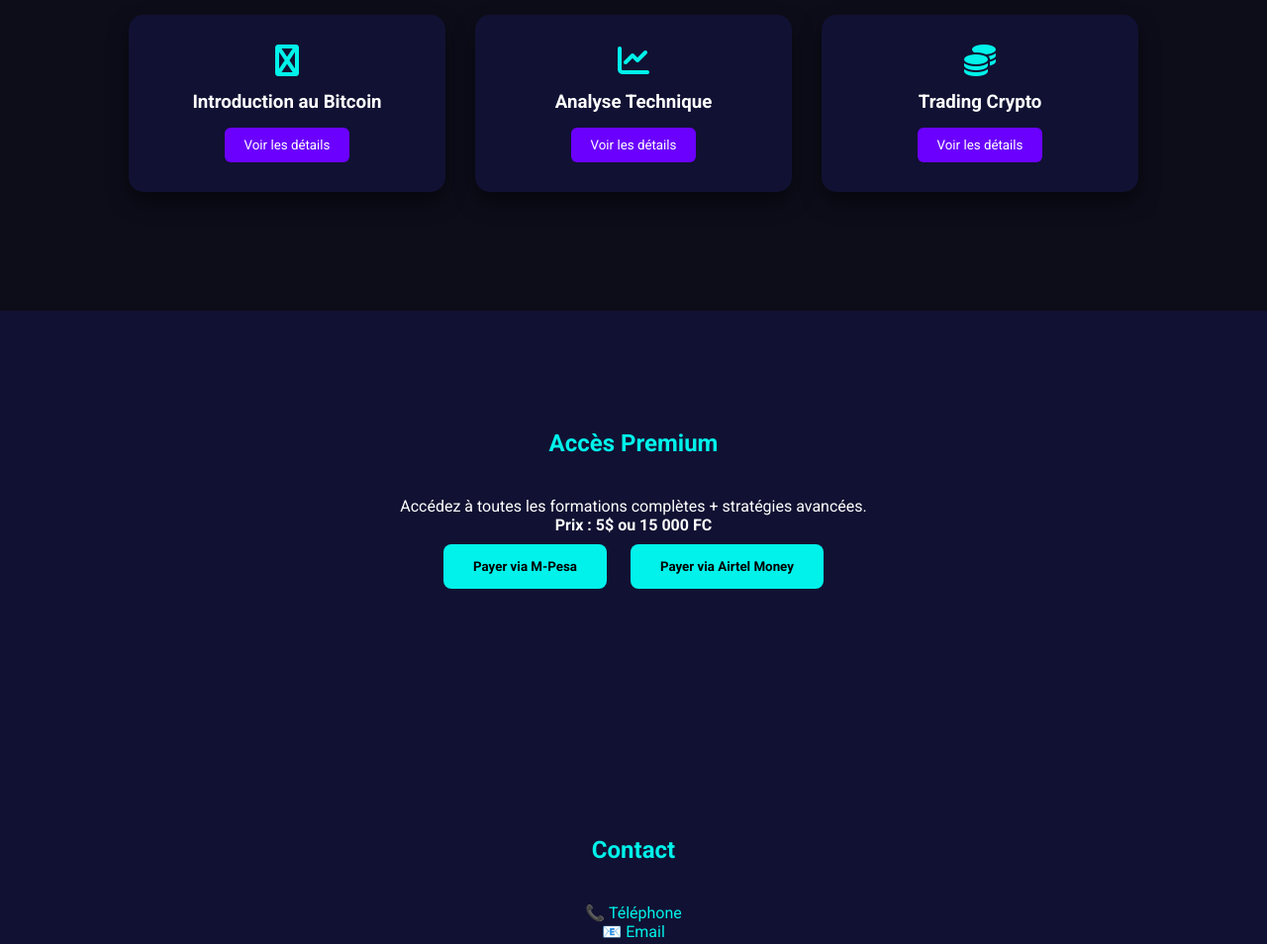
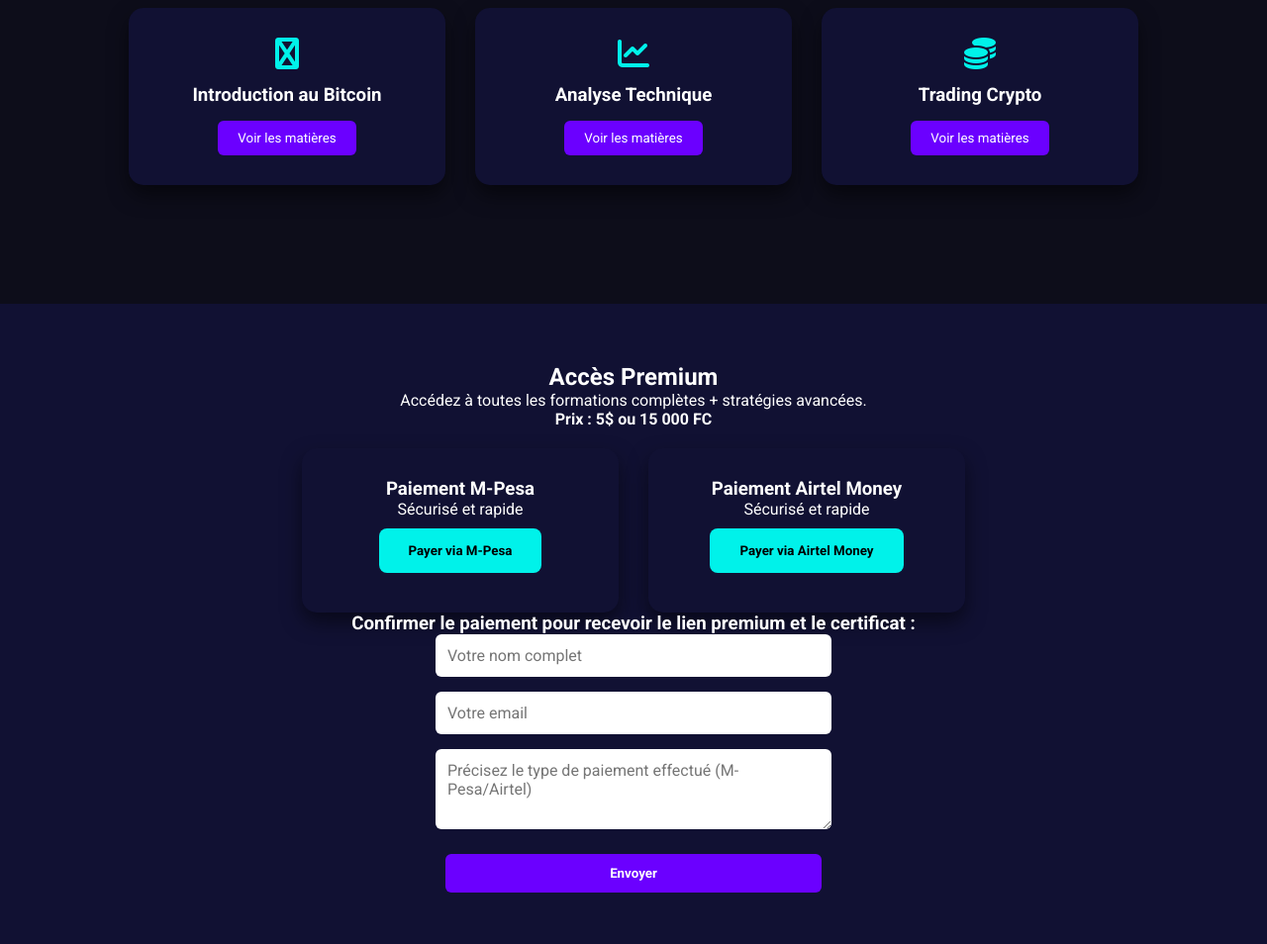
Before and after one commit to stevenwelle777-rgb/cryptovision-RDCo, a plain HTML site: page index.html in a window 1280 px wide. Shown: the part 500-1454 px from the top of the page at 99% size. Drawn offline with Linux system fonts and the light colour scheme.

```diff
--- a/index.html
+++ b/index.html
@@ -11,7 +11,6 @@
 *{margin:0;padding:0;box-sizing:border-box;font-family:'Roboto',sans-serif;}
 body{background:#0d0d1a;color:#fff;scroll-behavior:smooth;}
 a{text-decoration:none;color:inherit;}
-
 header{background:rgba(10,10,30,0.95);padding:15px 0;position:fixed;width:100%;top:0;z-index:100;}
 .container{width:90%;max-width:1200px;margin:auto;display:flex;justify-content:space-between;align-items:center;}
 header h1{color:#00f2ea;}
@@ -19,20 +18,27 @@
 nav ul li a:hover{color:#00f2ea;}
 
 section{padding:120px 20px;text-align:center;}
-.hero{background:linear-gradient(135deg,#00f2ea,#6b00ff);}
-h2{margin-bottom:40px;color:#00f2ea;}
+.hero{background:linear-gradient(135deg,#00f2ea,#6b00ff);position:relative;overflow:hidden;}
+.hero h2{margin-bottom:20px;font-size:3rem;animation:fadeInDown 1.5s ease forwards;}
+.hero p{font-size:1.2rem;max-width:700px;margin:auto;animation:fadeInUp 1.5s ease forwards;}
 
-.cards{display:flex;flex-wrap:wrap;justify-content:center;gap:30px;}
+@keyframes fadeInDown{0%{opacity:0;transform:translateY(-50px);}100%{opacity:1;transform:translateY(0);}}
+@keyframes fadeInUp{0%{opacity:0;transform:translateY(50px);}100%{opacity:1;transform:translateY(0);}}
+
+.cards{display:flex;flex-wrap:wrap;justify-content:center;gap:30px;margin-top:20px;}
 .card{background:#111133;padding:30px;width:320px;border-radius:15px;box-shadow:0 10px 20px rgba(0,0,0,0.5);}
 .card i{font-size:2rem;color:#00f2ea;margin-bottom:15px;}
 .card button{margin-top:15px;padding:10px 20px;border:none;background:#6b00ff;color:white;border-radius:6px;cursor:pointer;}
 .card button:hover{background:#4500b3;}
-
 .details{display:none;margin-top:15px;text-align:left;font-size:0.9rem;color:#ccc;}
-.premium{background:#111133;}
+.premium{background:#111133;padding:60px 20px;}
 .premium button{padding:15px 30px;background:#00f2ea;color:#000;border:none;border-radius:8px;font-weight:bold;cursor:pointer;margin:10px;}
-.contact{background:#111133;}
+.contact{background:#111133;padding:60px 20px;}
 footer{background:#000011;padding:30px;color:#aaa;}
+form{display:flex;flex-direction:column;gap:15px;max-width:400px;margin:auto;}
+input,textarea{padding:12px;border-radius:6px;border:none;font-size:1rem;}
+button.submit{background:#6b00ff;color:#fff;padding:12px;border-radius:6px;border:none;font-weight:bold;cursor:pointer;}
+button.submit:hover{background:#4500b3;}
 </style>
 </head>
 <body>
@@ -63,7 +69,7 @@
 <div class="card">
 <i class="fa-solid fa-bitcoin"></i>
 <h3>Introduction au Bitcoin</h3>
-<button onclick="toggleDetails('btc')">Voir les détails</button>
+<button onclick="toggleDetails('btc')">Voir les matières</button>
 <div class="details" id="btc">
 <ul>
 <li>Histoire du Bitcoin</li>
@@ -78,7 +84,7 @@
 <div class="card">
 <i class="fa-solid fa-chart-line"></i>
 <h3>Analyse Technique</h3>
-<button onclick="toggleDetails('analyse')">Voir les détails</button>
+<button onclick="toggleDetails('analyse')">Voir les matières</button>
 <div class="details" id="analyse">
 <ul>
 <li>Lecture des chandeliers japonais</li>
@@ -93,7 +99,7 @@
 <div class="card">
 <i class="fa-solid fa-coins"></i>
 <h3>Trading Crypto</h3>
-<button onclick="toggleDetails('trading')">Voir les détails</button>
+<button onclick="toggleDetails('trading')">Voir les matières</button>
 <div class="details" id="trading">
 <ul>
 <li>Spot trading</li>
@@ -113,14 +119,32 @@
 <p>Accédez à toutes les formations complètes + stratégies avancées.</p>
 <p><strong>Prix : 5$ ou 15 000 FC</strong></p>
 
-<a href="https://wa.me/243834556840?text=Bonjour%20je%20veux%20payer%205$%20(15000FC)%20pour%20la%20formation%20Crypto%20Premium" target="_blank">
+<div class="cards">
+<div class="card">
+<h3>Paiement M-Pesa</h3>
+<p>Sécurisé et rapide</p>
+<a href="https://wa.me/243834556840?text=Bonjour%20je%20veux%20payer%205$%20(15000FC)%20pour%20la%20formation%20Premium%20Crypto" target="_blank">
 <button>Payer via M-Pesa</button>
 </a>
+</div>
 
-<a href="https://wa.me/243972840969?text=Bonjour%20je%20veux%20payer%205$%20(15000FC)%20pour%20la%20formation%20Crypto%20Premium" target="_blank">
+<div class="card">
+<h3>Paiement Airtel Money</h3>
+<p>Sécurisé et rapide</p>
+<a href="https://wa.me/243972840969?text=Bonjour%20je%20veux%20payer%205$%20(15000FC)%20pour%20la%20formation%20Premium%20Crypto" target="_blank">
 <button>Payer via Airtel Money</button>
 </a>
+</div>
+</div>
 
+<h3>Confirmer le paiement pour recevoir le lien premium et le certificat :</h3>
+<form id="confirmationForm">
+<input type="text" placeholder="Votre nom complet" required>
+<input type="email" placeholder="Votre email" required>
+<textarea rows="3" placeholder="Précisez le type de paiement effectué (M-Pesa/Airtel)" required></textarea>
+<button type="submit" class="submit">Envoyer</button>
+</form>
+<p id="confirmationMessage" style="color:#00f2ea;margin-top:10px;"></p>
 </section>
 
 <section class="contact" id="contact">
@@ -136,12 +160,15 @@
 <script>
 function toggleDetails(id){
 var element=document.getElementById(id);
-if(element.style.display==="block"){
-element.style.display="none";
-}else{
-element.style.display="block";
+element.style.display=(element.style.display==="block")?"none":"block";
 }
-}
+
+// Formulaire confirmation paiement
+document.getElementById("confirmationForm").addEventListener("submit", function(e){
+e.preventDefault();
+document.getElementById("confirmationMessage").innerText="Merci ! Nous allons vous envoyer le lien premium et le certificat par email très bientôt.";
+this.reset();
+});
 </script>
 
 </body>
```
